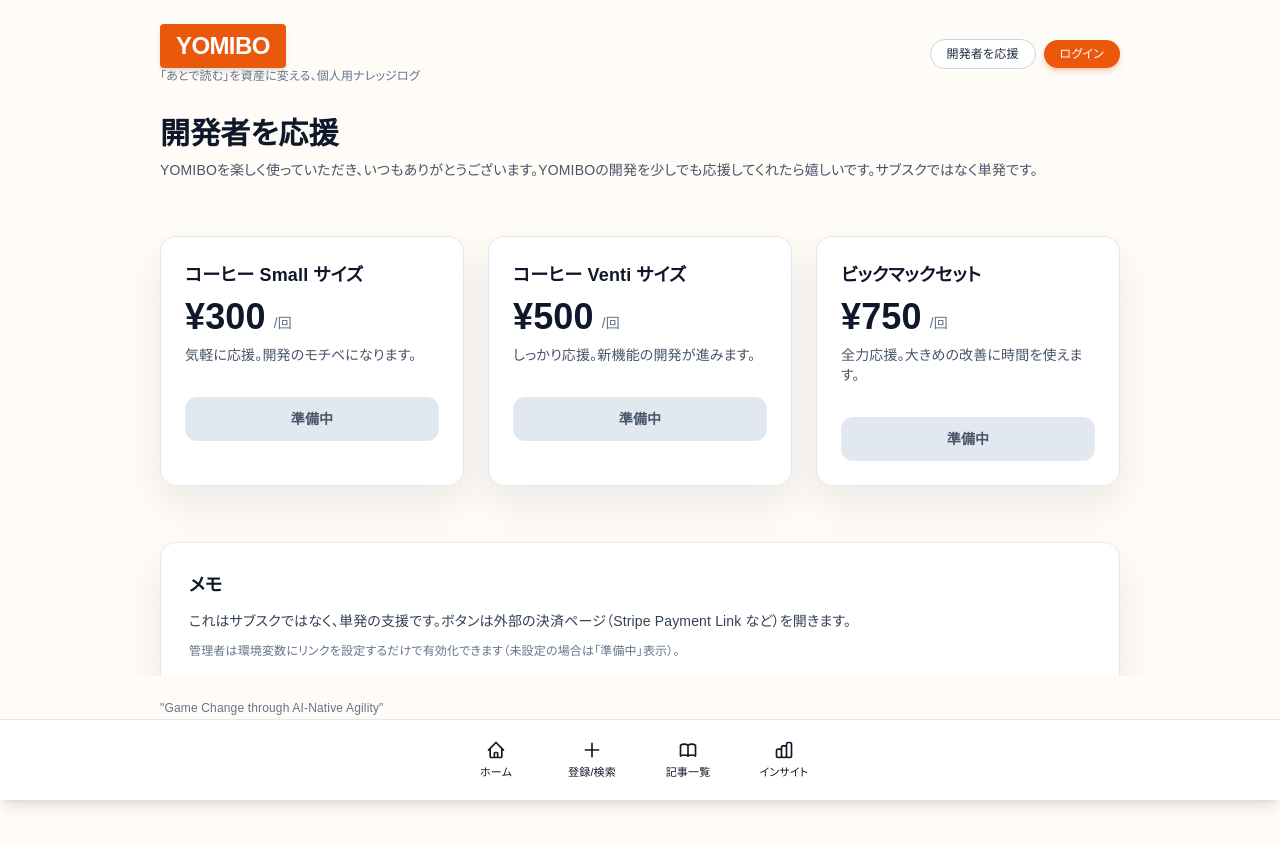
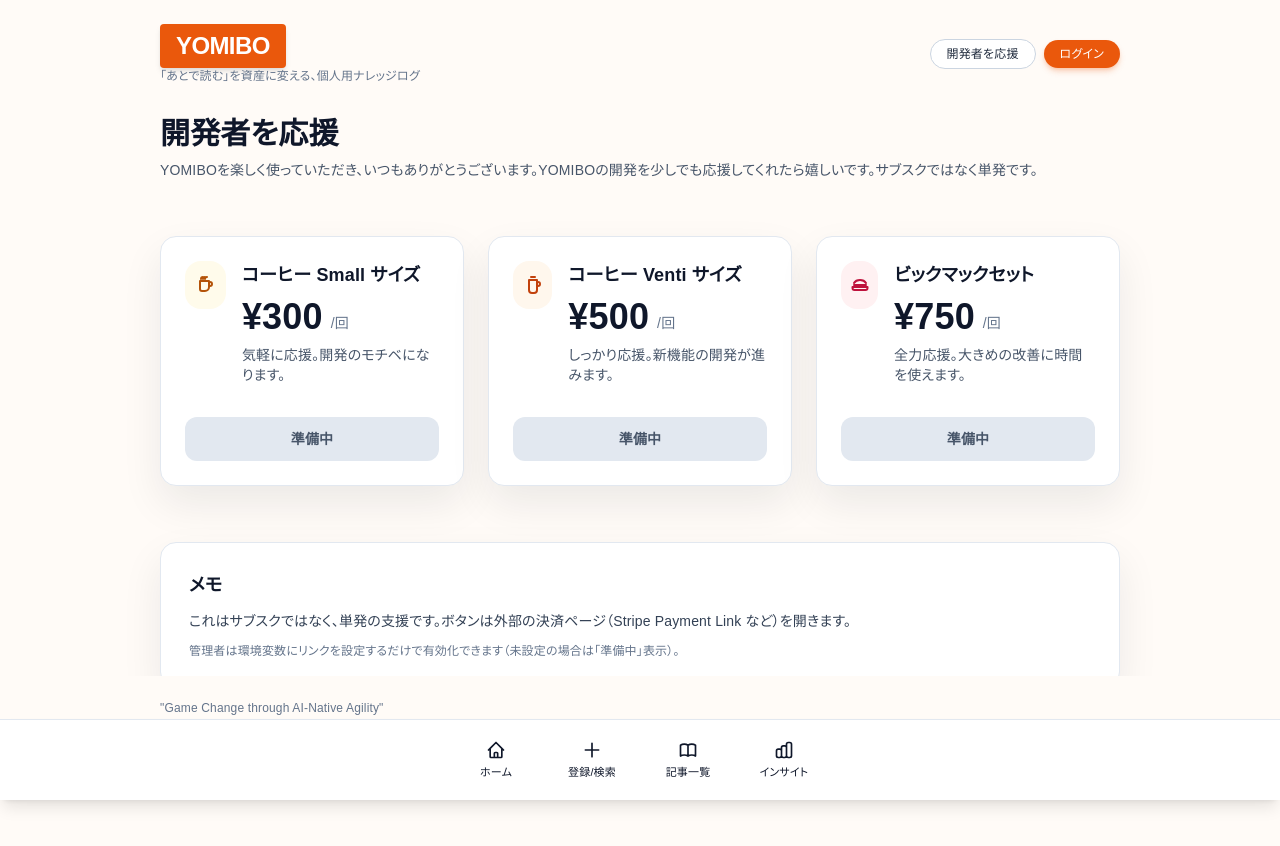
Before and after one commit to akazuma321/yomibo, a Next.js app: page /pricing in a window 1280 px wide. Shown: the top 846 px of the page. Built offline with nearby package versions, Linux system fonts and the light colour scheme; no server answers.

Commit message:
Add illustrations to support options

```diff
--- a/src/app/pricing/page.tsx
+++ b/src/app/pricing/page.tsx
@@ -4,6 +4,7 @@ type SupportOption = {
   label: string;
   amountYen: number;
   description: string;
+  icon: React.ReactNode;
   href?: string;
 };
 
@@ -21,18 +22,114 @@ export default function PricingPage() {
       label: "コーヒー Small サイズ",
       amountYen: 300,
       description: "気軽に応援。開発のモチベになります。",
+      icon: (
+        <div className="flex h-12 w-12 items-center justify-center rounded-2xl bg-amber-50 text-amber-700">
+          <svg
+            aria-hidden="true"
+            viewBox="0 0 24 24"
+            fill="none"
+            stroke="currentColor"
+            className="h-6 w-6"
+          >
+            <path
+              strokeWidth="2"
+              strokeLinecap="round"
+              strokeLinejoin="round"
+              d="M7 8h9v6a4 4 0 0 1-4 4H9a2 2 0 0 1-2-2V8Z"
+            />
+            <path
+              strokeWidth="2"
+              strokeLinecap="round"
+              strokeLinejoin="round"
+              d="M16 9h1a2 2 0 0 1 0 4h-1"
+            />
+            <path
+              strokeWidth="2"
+              strokeLinecap="round"
+              strokeLinejoin="round"
+              d="M8 6c0-1 1-2 2-2m0 2c0-1 1-2 2-2m0 2c0-1 1-2 2-2"
+            />
+          </svg>
+        </div>
+      ),
       href: safeLink(process.env.SUPPORT_LINK_COFFEE_SMALL_300)
     },
     {
       label: "コーヒー Venti サイズ",
       amountYen: 500,
       description: "しっかり応援。新機能の開発が進みます。",
+      icon: (
+        <div className="flex h-12 w-12 items-center justify-center rounded-2xl bg-orange-50 text-orange-700">
+          <svg
+            aria-hidden="true"
+            viewBox="0 0 24 24"
+            fill="none"
+            stroke="currentColor"
+            className="h-6 w-6"
+          >
+            <path
+              strokeWidth="2"
+              strokeLinecap="round"
+              strokeLinejoin="round"
+              d="M8 7h8v10a3 3 0 0 1-3 3h-2a3 3 0 0 1-3-3V7Z"
+            />
+            <path
+              strokeWidth="2"
+              strokeLinecap="round"
+              strokeLinejoin="round"
+              d="M16 9h1a2 2 0 1 1 0 4h-1"
+            />
+            <path
+              strokeWidth="2"
+              strokeLinecap="round"
+              strokeLinejoin="round"
+              d="M10 4h4"
+            />
+          </svg>
+        </div>
+      ),
       href: safeLink(process.env.SUPPORT_LINK_COFFEE_VENTI_500)
     },
     {
       label: "ビックマックセット",
       amountYen: 750,
       description: "全力応援。大きめの改善に時間を使えます。",
+      icon: (
+        <div className="flex h-12 w-12 items-center justify-center rounded-2xl bg-rose-50 text-rose-700">
+          <svg
+            aria-hidden="true"
+            viewBox="0 0 24 24"
+            fill="none"
+            stroke="currentColor"
+            className="h-6 w-6"
+          >
+            <path
+              strokeWidth="2"
+              strokeLinecap="round"
+              strokeLinejoin="round"
+              d="M6 10c1.2-2 3.6-3 6-3s4.8 1 6 3"
+            />
+            <path
+              strokeWidth="2"
+              strokeLinecap="round"
+              strokeLinejoin="round"
+              d="M6 12h12"
+            />
+            <path
+              strokeWidth="2"
+              strokeLinecap="round"
+              strokeLinejoin="round"
+              d="M7 14h10"
+            />
+            <path
+              strokeWidth="2"
+              strokeLinecap="round"
+              strokeLinejoin="round"
+              d="M6.5 17h11a2 2 0 0 0 2-2v-1H4.5v1a2 2 0 0 0 2 2Z"
+            />
+          </svg>
+        </div>
+      ),
       href: safeLink(process.env.SUPPORT_LINK_BIGMAC_SET_750)
     }
   ];
@@ -49,6 +146,9 @@ export default function PricingPage() {
       <section className="grid gap-6 lg:grid-cols-3">
         {options.map((o) => (
           <div key={o.label} className="card-surface p-6">
+            <div className="flex items-start gap-4">
+              {o.icon}
+              <div className="min-w-0">
                 <div className="text-lg font-bold text-slate-900">{o.label}</div>
                 <div className="mt-2 flex items-end gap-2">
                   <span className="text-4xl font-black text-slate-900">
@@ -57,6 +157,8 @@ export default function PricingPage() {
                   <span className="pb-1 text-sm text-slate-500">/回</span>
                 </div>
                 <div className="mt-2 text-sm text-slate-600">{o.description}</div>
+              </div>
+            </div>
 
             {o.href ? (
               <a
```
Lines whose indentation alone changed are shown as unchanged.
